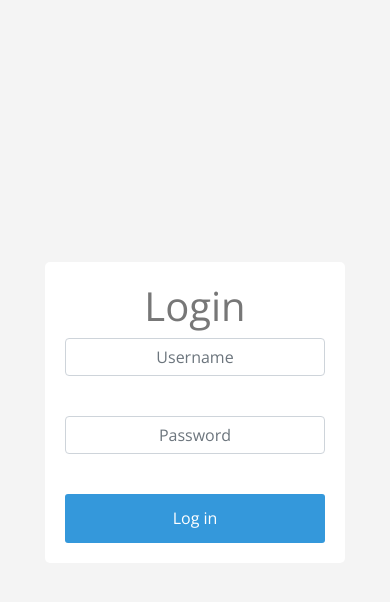
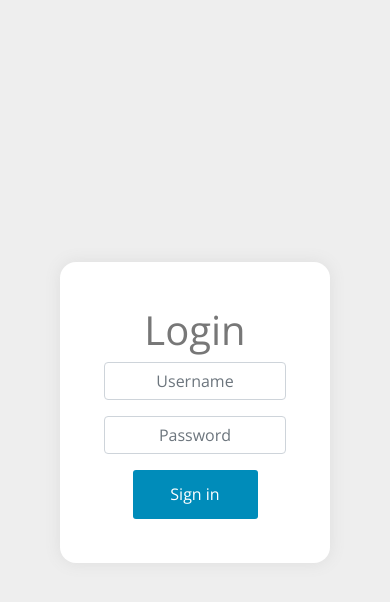
Before and after one commit to Prabuatcontec/ocr-receiving, a Flask app: page / in a window 390 px wide. Shown: the part 60-662 px from the top of the page. Run offline with Flask 2, Linux system fonts and the light colour scheme; some libraries are stand-ins or nearby versions.

Commit message:
UI Changes

```diff
--- a/app.py
+++ b/app.py
@@ -1,6 +1,7 @@
 import jyserver.Flask as jsf
 from flask import Flask, flash, render_template, request, Response, session
 from werkzeug import secure_filename
+from requests.auth import HTTPBasicAuth
 import os
 import sys
 import pytesseract
@@ -70,29 +71,11 @@ def gen(camera, model, user):
 
 
 @app.route("/video", methods=['POST'])
-def about():
+def ocr():
     if request.method == 'POST':
         HoldStatus(session['user']).writeFile("-", "_serial")
         HoldStatus(session['user']).writeFile("0", "_scan")
         return App.render(render_template("ocr.html", model=request.form['model'], user=session['user']))
-
-
-@app.route("/receiving", methods=['GET', "POST"])
-def receiving():
-    if request.method == 'POST':
-        response = requests.post(
-            Config.API_USER_URL + 'users/login', data=json.dumps({"username": request.form['username'], "password": request.form['password'], "Site": "Matamoros"}),
-            headers={'Content-Type': 'application/json'}
-        )
-        a = response.json()
-        session['user'] = a['user']['userName']
-        response = requests.get(
-            Config.API_URL + 'customers',
-            headers={'Content-Type': 'application/json'}
-        )
-        a = response.json()
-
-        return render_template("receiving.html", customers=a['results'], user=session['user'])
 
 
 if __name__ == '__main__':
--- a/routes.py
+++ b/routes.py
@@ -2,29 +2,37 @@ from flask import Blueprint, render_template, request, Response, session, Flask,
 from mysql import Connection
 from filehandling import HoldStatus
 from camera import VideoCamera
+from requests.auth import HTTPBasicAuth
+import requests
+from config import Config
+import json
 
 routes_blueprint = Blueprint('routes', __name__,)
 
 
 @routes_blueprint.route("")
 def index():
-    return render_template("index.html")
+  return render_template("index.html", error="")
 
 
-@routes_blueprint.route("/login", methods=['GET', "POST"])
-def login():
-    if request.method == 'POST':
-        response = requests.post(
-            Config.API_USER_URL + 'users/login', data=json.dumps({"username": request.form['username'], "password": request.form['password'], "Site": "Matamoros"}),
-            headers={'Content-Type': 'application/json'}
-        )
-        a = response.json()
-        session['user'] = a['user']['userName']
-        response = requests.get(
-            Config.API_URL + 'customers',
-            headers={'Content-Type': 'application/json'}
-        )
-        a = response.json()
-        return render_template("receiving.html", user=session['user'], customers=a['results'])
-    if request.method == 'GET':
-        return render_template("index.html")
+@routes_blueprint.route("/receiving", methods=['GET', "POST"])
+def receiving():
+  if request.method == 'POST':
+    response = requests.post(
+      Config.API_USER_URL + 'users/login', data=json.dumps({"username": request.form['username'], "password": request.form['password'], "Site": "Matamoros"}),
+      headers={'Content-Type': 'application/json'}
+    )
+    if response.status_code != 200:
+      return render_template("index.html", error="Authentication Failed!")
+    a = response.json()
+    session['user'] = a['user']['userName']
+
+    response = requests.get(
+        Config.API_URL + 'customers',
+        headers={'Content-Type': 'application/json'}
+    )
+    a = response.json()
+
+    return render_template("receiving.html", customers=a['results'], user=session['user'])
+  if request.method == 'GET':
+    return render_template("index.html", error="")
--- a/static/css/main.css
+++ b/static/css/main.css
@@ -2,25 +2,23 @@
  * General
  */
 
-
-
 body {
   background-color: #f4f4f4;
-  font-family: 'Open Sans', sans-serif;
+  font-family: "Open Sans", sans-serif;
 }
 
 .ocr_bg {
   display: block;
   margin-left: auto;
   margin-right: auto;
-  width: 50%
+  width: 50%;
 }
 /*
  * Header
  */
 
 header {
-  background-color: #2D323E !important;
+  background-color: #2d323e !important;
   height: 60px;
   color: #ffffff !important;
 }
@@ -35,33 +33,33 @@ header h1 {
 
 header img {
   height: 40px;
-  float:left;
+  float: left;
   margin-top: 10px;
 }
 
-
 .title {
   float: left;
-  font-family: 'Helvetica Neue', Arial, Helvetica, sans-serif;
+  font-family: "Helvetica Neue", Arial, Helvetica, sans-serif;
   font-size: 17px;
   letter-spacing: 2.5px;
   text-transform: uppercase;
   margin: 20px 10px;
 }
 
-.title a, .title a:visited {
+.title a,
+.title a:visited {
   color: #3a3a3a;
 }
 
-.ocr_head{
+.ocr_head {
   float: left;
   width: 40%;
 }
-.ocr_head_button{
+.ocr_head_button {
   float: right;
   margin-left: 1%;
 }
-.ocr_body{
+.ocr_body {
   clear: both;
 }
 
@@ -82,9 +80,9 @@ header img {
 }
 
 .login-screen {
-  background-color: #FFF;
+  background-color: #fff;
   padding: 20px;
-  border-radius: 5px
+  border-radius: 5px;
 }
 
 .app-title {
@@ -101,24 +99,24 @@ header img {
 
 input {
   text-align: center;
-  background-color: #ECF0F1;
+  background-color: #ecf0f1;
   border: 2px solid transparent;
   border-radius: 3px;
   font-size: 16px;
   font-weight: 200;
   padding: 10px 0;
   width: 250px;
-  transition: border .5s;
+  transition: border 0.5s;
 }
 
 input:focus {
-  border: 2px solid #3498DB;
+  border: 2px solid #3498db;
   box-shadow: none;
 }
 
 .btn {
   border: 2px solid transparent;
-  background: #3498DB;
+  background: #3498db;
   color: #ffffff;
   font-size: 16px;
   line-height: 25px;
@@ -129,12 +127,12 @@ header img {
   box-shadow: none;
   transition: 0.25s;
   display: block;
-  width: 250px;
+  width: 125px;
   margin: 0 auto;
 }
 
 .btn:hover {
-  background-color: #2980B9;
+  background-color: #2980b9;
 }
 
 .login-link {
@@ -144,7 +142,7 @@ header img {
   margin-top: 12px;
 }
 
-  #loginPopUp {
+#centerDiv {
   position: absolute;
   width: 300px !important;
   height: 200px !important;
@@ -162,3 +160,116 @@ header img {
   width: 40px;
   height: 40px;
 }
+
+
+.login-logo,
+.form-container {
+  margin: 0 auto;
+  max-width: 25em;
+  transition: all 0.5s ease-in-out;
+}
+
+.off-canvas {
+  transform: translateZ(0) translate(0, -400px) rotateY(-360deg);
+  height: 0;
+}
+
+.login-logo {
+  padding: 1em;
+  img {
+    width: 100%;
+    height: auto;
+  }
+}
+
+.form-container {
+  background: white;
+  padding: 1.5em;
+  border-radius: 1em;
+  box-shadow: 0px 0px 1em #ddd;
+  h2 {
+    margin-top: 0;
+    color: #008cba;
+  }
+  .error {
+    color: red;
+    margin: 0.5em 0;
+  }
+  label span {
+    color: #d9534f;
+  }
+  button {
+    background: #008cba;
+    &:hover {
+      background: darken(#008cba, 5%);
+    }
+  }
+}
+
+html {
+  box-sizing: border-box;
+}
+*,
+:before,
+:after {
+  box-sizing: inherit;
+}
+
+body {
+  background: #eee;
+  font-family: "Open Sans", sans-serif;
+}
+
+#logout {
+  float: right;
+  padding: 15px;
+  color: orange;
+  cursor: pointer;
+  font-weight: 500;
+}
+
+#uname {
+  float: right;
+  padding: 15px 0px;
+  color: #008cba;
+  cursor: pointer;
+  font-weight: 900;
+}
+
+
+#overlay {
+  background: #ffffff;
+  color: #666666;
+  position: fixed;
+  height: 100%;
+  width: 100%;
+  z-index: 5000;
+  top: 0;
+  left: 0;
+  float: left;
+  text-align: center;
+  padding-top: 25%;
+  opacity: .80;
+}
+button {
+  margin: 40px;
+  padding: 5px 20px;
+  cursor: pointer;
+}
+.spinner {
+    margin: 0 auto;
+    height: 64px;
+    width: 64px;
+    animation: rotate 0.8s infinite linear;
+    border: 5px solid orange;
+    border-right-color: transparent;
+    border-radius: 50%;
+}
+@keyframes rotate {
+    0% {
+        transform: rotate(0deg);
+    }
+    100% {
+        transform: rotate(360deg);
+    }
+}
--- a/templates/index.html
+++ b/templates/index.html
@@ -1,42 +1,57 @@
-{% extends "layout.html" %} {% block content %}
-<div id="loginPopUp">
-  <div class="upload-form">
-    <form action="/receiving" method="POST">
-      <div class="login">
+{% extends "layout.html" %} {% block content %} {% if error %}
+<div class="alert alert-danger alert-dismissible ">{{error}}</div>
+{% endif %}
+<div id="centerDiv">
+  <div class="container upload-form login">
+    <div class="form-container off-canvas">
       <div class="login-screen">
         <div class="app-title">
           <h1>Login</h1>
         </div>
-          <div class="login-form">
+        <form role="form" class="form-signin" action="/receiving" method="POST">
           <div class="form-group">
-              <input
-                type="text"
-                class="form-control"
-                value=""
-                placeholder="Username"
-                name="username"
-              />
-              <label class="login-field-icon fui-user" for="login-name"></label>
+            <input placeholder="Username" type="text" class="form-control" name="username" id="username"
+              aria-required="true" aria-invalid="true" required />
           </div>
+
           <div class="form-group">
-              <input
-                type="password"
-                class="form-control"
-                value=""
-                placeholder="Password"
-                name="password"
-              />
-              <label class="login-field-icon fui-lock" for="login-pass"></label>
+            <input placeholder="Password" type="password" class="form-control" name="password" id="password"
+              aria-required="true" aria-invalid="true" required />
           </div>
-            <input
-              type="submit"
-              value="Log in"
-              class="btn btn-primary btn-large btn-block"
-            />
+
+          <button class="btn btn-lg btn-primary btn-block" type="submit">
+            Sign in
+          </button>
+        </form>
       </div>
     </div>
   </div>
-    </form>
 </div>
-</div>
+
+<script type="text/javascript">
+  $('.alert').delay(3000).fadeOut();
+  var $loginForm = $(".form-signin"),
+    $login_text_fields = $loginForm.find("input[type='text']");
+
+  $(".login-logo,.form-container").removeClass("off-canvas");
+
+  $loginForm.validate({
+    errorElement: "span",
+    success: function (label) {
+      _form_success_aria(label);
+    },
+    invalidHandler: function (event, validator) {
+      _form_error_aria(event);
+    },
+  });
+
+  function _form_success_aria(label) {
+    var target = label.parent().find("input");
+    target.attr("aria-invalid", "false");
+  }
+
+  function _form_error_aria(validator) {
+    console.log(validator.target.elements[0]);
+  }
+</script>
 {% endblock %}
--- a/templates/layout.html
+++ b/templates/layout.html
@@ -1,37 +1,48 @@
 <!DOCTYPE html>
 <html lang="en">
+
 <head>
   <!-- Required meta tags -->
   <meta charset="utf-8" />
-    <meta
-      name="viewport"
-      content="width=device-width, initial-scale=1, shrink-to-fit=no"
-    />
-    <link
-      href="http://fonts.googleapis.com/css?family=Open+Sans:300,400,600"
-      rel="stylesheet"
-    />
-    <link
-      rel="stylesheet"
-      href="{{ url_for('static', filename='css/bootstrap.min.css') }}"
-    />
-    <link
-      href="{{ url_for('static', filename='css/main.css') }}"
-      rel="stylesheet"
-    />
+  <meta name="viewport" content="width=device-width, initial-scale=1, shrink-to-fit=no" />
+  <link href="http://fonts.googleapis.com/css?family=Open+Sans:300,400,600" rel="stylesheet" />
+  <link rel="stylesheet" href="{{ url_for('static', filename='css/bootstrap.min.css') }}" />
+  <link href="{{ url_for('static', filename='css/main.css') }}" rel="stylesheet" />
   <link rel="icon" type="image/x-icon" href="/static/img/fav.ico" />
   <script src="/static/js/jquery-3.5.1.min.js"></script>
 </head>
+
 <body>
   <header>
     <img width="40" src="/static/img/vulcan.svg" />
     <h1 class="title">Receivng Automation</h1>
+    <div id="logout">Logout</div>
+    <div id="uname"></div>
   </header>
-
+  <div id="overlay" style="display:none;">
+    <div class="spinner"></div>
+    <br />
+    Loading...
+  </div>
   <div class="container-fluid">{% block content %} {% endblock %}</div>
 
   <script src="/static/js/bootstrap.min.js"></script>
   <script src="/static/js/popper.min.js"></script>
   <script src="/static/js/bootstrap1.min.js"></script>
+  <script type="text/javascript">
+    $('#logout').click(logout);
+
+    if (localStorage.getItem("username") === null) {
+      document.getElementById("logout").style.display = "none";
+    } else {
+      document.getElementById("logout").style.display = "block";
+      document.getElementById("uname").innerHTML = localStorage.getItem("username");
+    }
+    function logout() {
+      localStorage.removeItem("username");
+      window.location = "/";
+    }
+  </script>
 </body>
+
 </html>
```
Also changed, not shown: templates/ocr.html (+6 -10 lines), templates/receiving.html (+24 -16 lines). Lines whose indentation alone changed are shown as unchanged.
